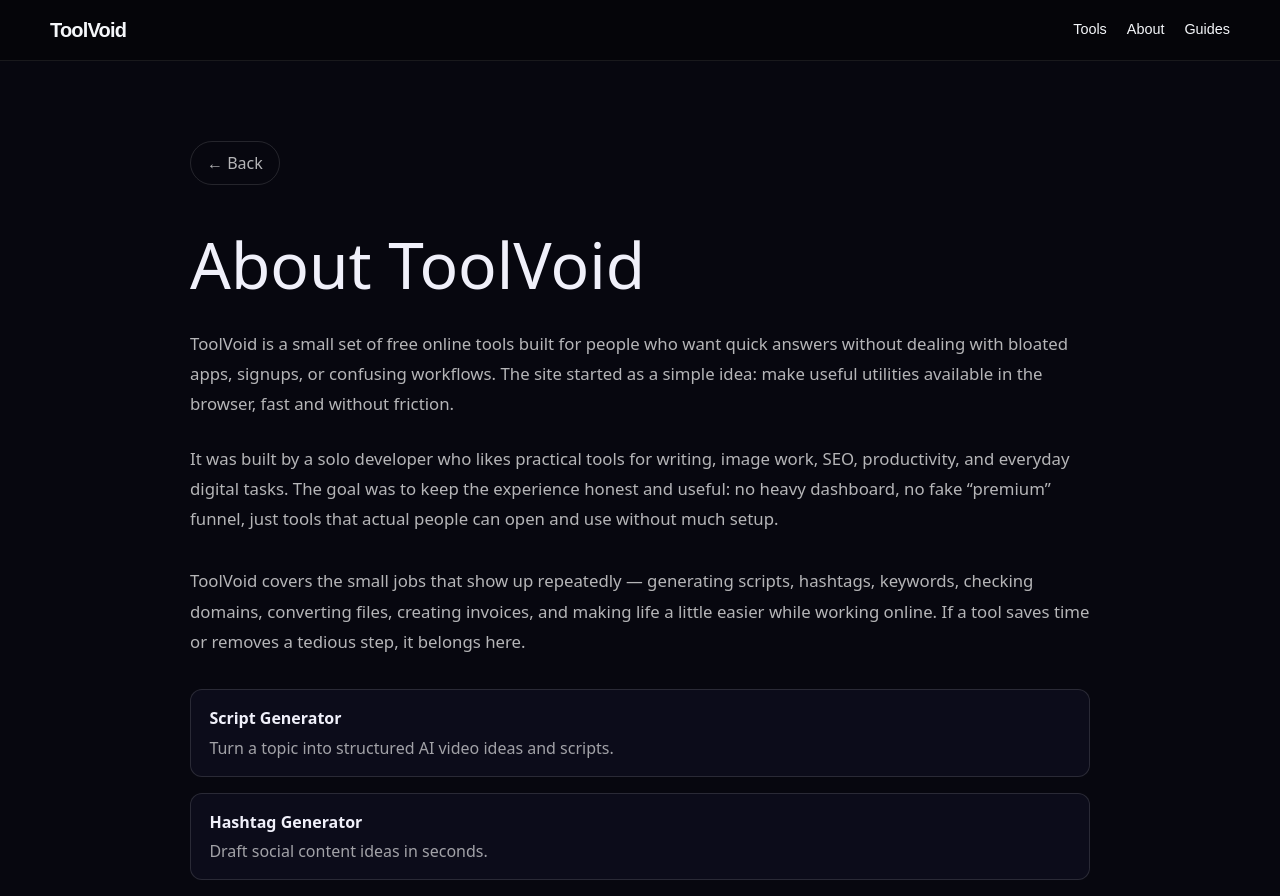
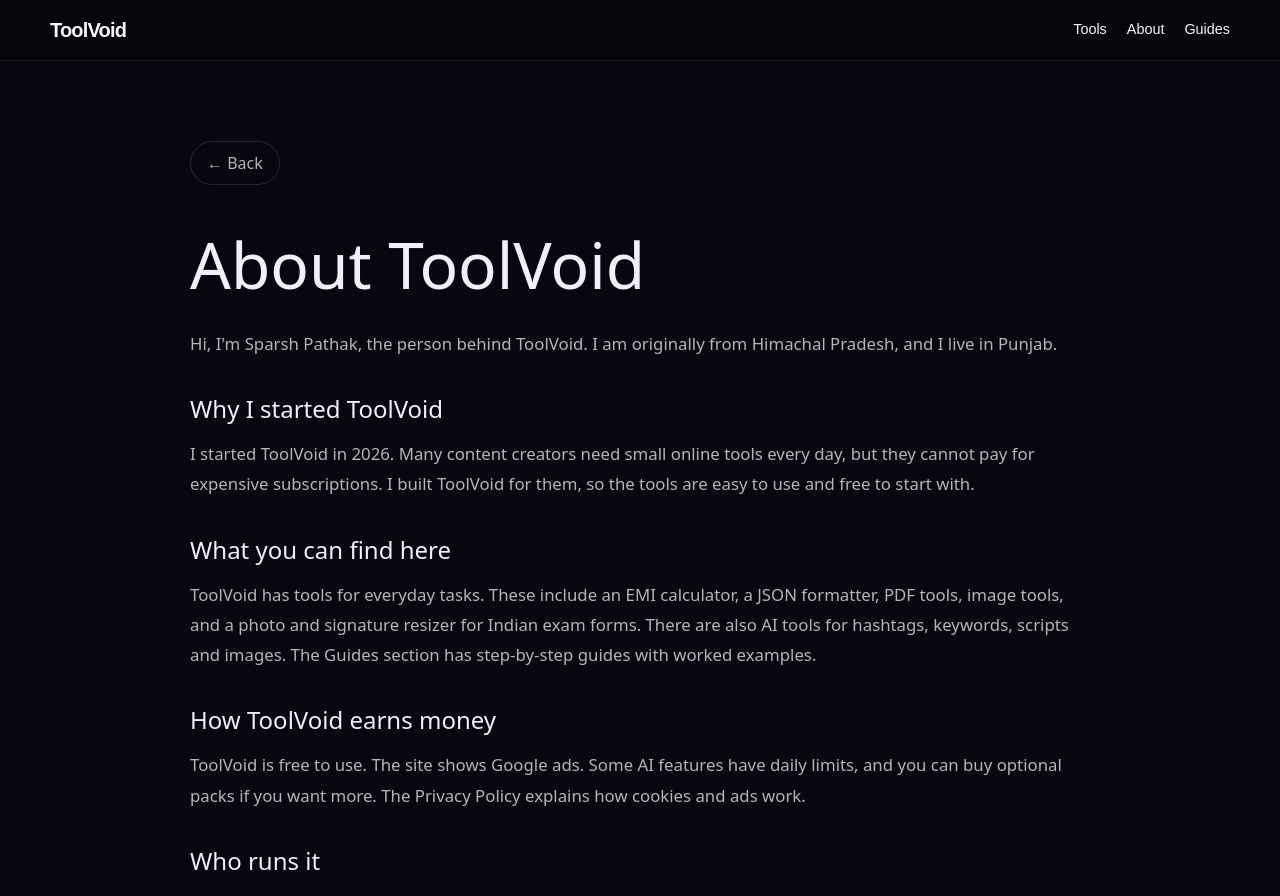
Before and after one commit to toolvoid/toolvoid, a Next.js app: page /about in a window 1280 px wide. Shown: the top 896 px of the page. Built offline with nearby package versions, Linux system fonts and the light colour scheme.

Commit message:
Update About page content

```diff
--- a/app/about/page.js
+++ b/app/about/page.js
@@ -2,8 +2,8 @@ import Link from 'next/link'
 import BackButton from './BackButton'
 
 export const metadata = {
-  title: 'About ToolVoid - Free Online Tools for Creators & Builders',
-  description: 'ToolVoid is a small collection of free browser tools built for creators, marketers, students, and everyday users who want practical help without a signup maze.',
+  title: 'About ToolVoid | ToolVoid',
+  description: 'ToolVoid is a set of free online tools built by Sparsh Pathak for creators and everyday users in India.',
   alternates: {
     canonical: 'https://toolvoid.com/about',
   },
@@ -17,31 +17,33 @@ export default function AboutPage() {
         <h1 style={{ fontSize: 'clamp(2rem, 6vw, 4rem)', marginBottom: '1rem' }}>About ToolVoid</h1>
 
         <p style={{ color: 'rgba(255,255,255,.7)', lineHeight: 1.8, fontSize: '1.05rem', marginBottom: '1.5rem' }}>
-          ToolVoid is a small set of free online tools built for people who want quick answers without dealing with bloated apps, signups, or confusing workflows. The site started as a simple idea: make useful utilities available in the browser, fast and without friction.
+          Hi, I&apos;m Sparsh Pathak, the person behind ToolVoid. I am originally from Himachal Pradesh, and I live in Punjab.
         </p>
 
-        <p style={{ color: 'rgba(255,255,255,.7)', lineHeight: 1.8, fontSize: '1.05rem', marginBottom: '2rem' }}>
-          It was built by a solo developer who likes practical tools for writing, image work, SEO, productivity, and everyday digital tasks. The goal was to keep the experience honest and useful: no heavy dashboard, no fake “premium” funnel, just tools that actual people can open and use without much setup.
+        <h2 style={{ fontSize: '1.5rem', marginTop: '2rem', marginBottom: '.75rem' }}>Why I started ToolVoid</h2>
+        <p style={{ color: 'rgba(255,255,255,.7)', lineHeight: 1.8, fontSize: '1.05rem', marginBottom: '1.5rem' }}>
+          I started ToolVoid in 2026. Many content creators need small online tools every day, but they cannot pay for expensive subscriptions. I built ToolVoid for them, so the tools are easy to use and free to start with.
         </p>
 
-        <p style={{ color: 'rgba(255,255,255,.7)', lineHeight: 1.8, fontSize: '1.05rem', marginBottom: '2rem' }}>
-          ToolVoid covers the small jobs that show up repeatedly — generating scripts, hashtags, keywords, checking domains, converting files, creating invoices, and making life a little easier while working online. If a tool saves time or removes a tedious step, it belongs here.
+        <h2 style={{ fontSize: '1.5rem', marginTop: '2rem', marginBottom: '.75rem' }}>What you can find here</h2>
+        <p style={{ color: 'rgba(255,255,255,.7)', lineHeight: 1.8, fontSize: '1.05rem', marginBottom: '1.5rem' }}>
+          ToolVoid has tools for everyday tasks. These include an EMI calculator, a JSON formatter, PDF tools, image tools, and a photo and signature resizer for Indian exam forms. There are also AI tools for hashtags, keywords, scripts and images. The Guides section has step-by-step guides with worked examples.
         </p>
 
-        <div style={{ display: 'grid', gap: '1rem', marginTop: '2rem' }}>
-          <Link href="/story" style={{ display: 'block', padding: '1rem 1.15rem', border: '1px solid rgba(255,255,255,.12)', borderRadius: 12, color: 'inherit', textDecoration: 'none', background: '#0c0c1a' }}>
-            <strong>Script Generator</strong>
-            <div style={{ color: 'rgba(255,255,255,.62)', marginTop: '.35rem' }}>Turn a topic into structured AI video ideas and scripts.</div>
-          </Link>
-          <Link href="/hashtag" style={{ display: 'block', padding: '1rem 1.15rem', border: '1px solid rgba(255,255,255,.12)', borderRadius: 12, color: 'inherit', textDecoration: 'none', background: '#0c0c1a' }}>
-            <strong>Hashtag Generator</strong>
-            <div style={{ color: 'rgba(255,255,255,.62)', marginTop: '.35rem' }}>Draft social content ideas in seconds.</div>
-          </Link>
-          <Link href="/keyword" style={{ display: 'block', padding: '1rem 1.15rem', border: '1px solid rgba(255,255,255,.12)', borderRadius: 12, color: 'inherit', textDecoration: 'none', background: '#0c0c1a' }}>
-            <strong>Keyword Generator</strong>
-            <div style={{ color: 'rgba(255,255,255,.62)', marginTop: '.35rem' }}>Generate SEO-friendly keyword ideas for content work.</div>
-          </Link>
-        </div>
+        <h2 style={{ fontSize: '1.5rem', marginTop: '2rem', marginBottom: '.75rem' }}>How ToolVoid earns money</h2>
+        <p style={{ color: 'rgba(255,255,255,.7)', lineHeight: 1.8, fontSize: '1.05rem', marginBottom: '1.5rem' }}>
+          ToolVoid is free to use. The site shows Google ads. Some AI features have daily limits, and you can buy optional packs if you want more. The Privacy Policy explains how cookies and ads work.
+        </p>
+
+        <h2 style={{ fontSize: '1.5rem', marginTop: '2rem', marginBottom: '.75rem' }}>Who runs it</h2>
+        <p style={{ color: 'rgba(255,255,255,.7)', lineHeight: 1.8, fontSize: '1.05rem', marginBottom: '1.5rem' }}>
+          I build and run ToolVoid myself. You can find me here: <a href="https://www.linkedin.com/in/sparsh-pathak-330118330/" target="_blank" rel="noopener noreferrer" style={{ color: 'inherit' }}>Sparsh Pathak on LinkedIn</a>.
+        </p>
+
+        <h2 style={{ fontSize: '1.5rem', marginTop: '2rem', marginBottom: '.75rem' }}>Contact</h2>
+        <p style={{ color: 'rgba(255,255,255,.7)', lineHeight: 1.8, fontSize: '1.05rem', marginBottom: '2rem' }}>
+          Write to <a href="mailto:hello@toolvoid.com" style={{ color: 'inherit' }}>hello@toolvoid.com</a>, or use the <Link href="/contact" style={{ color: 'inherit' }}>Contact page</Link>.
+        </p>
       </div>
     </main>
   )
```
